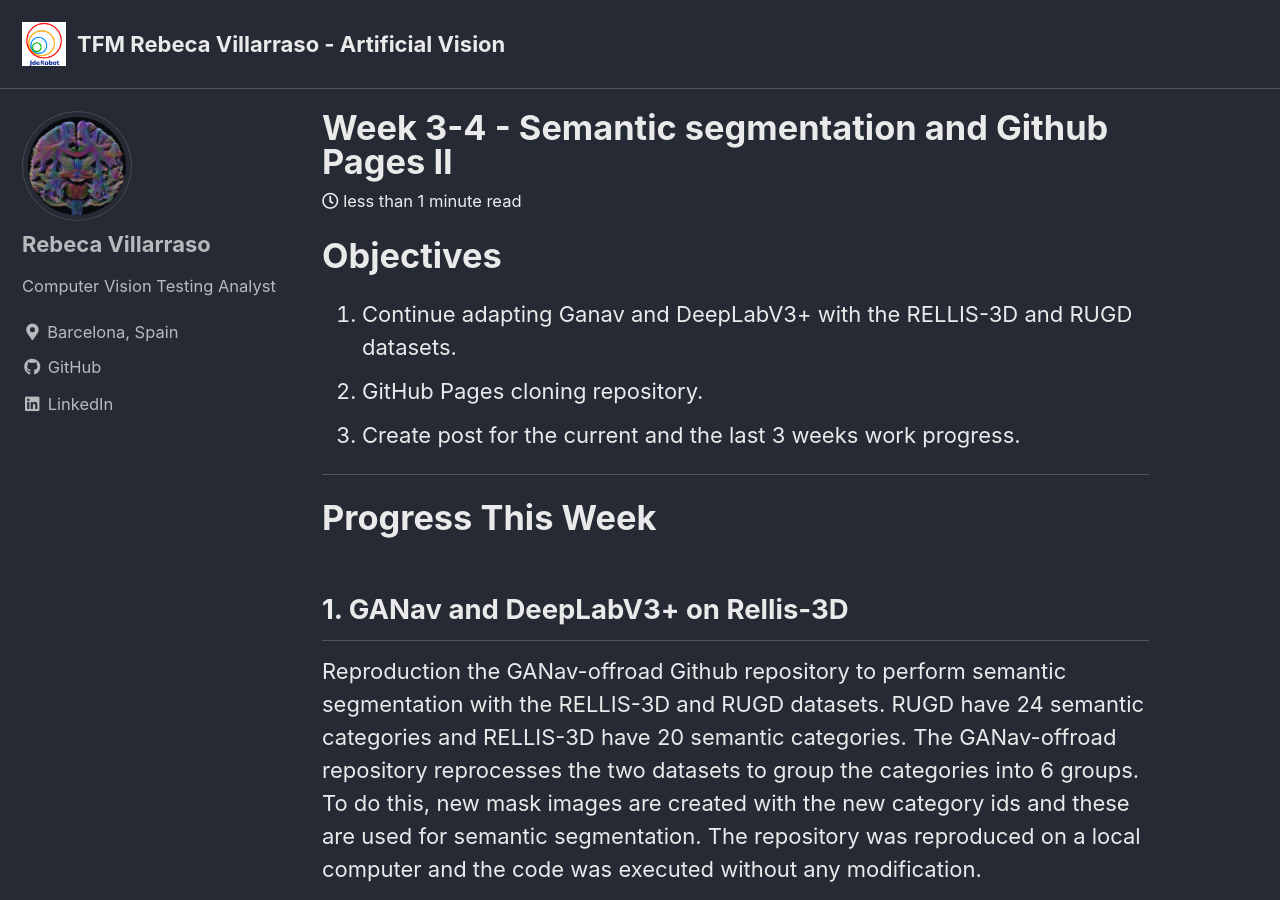
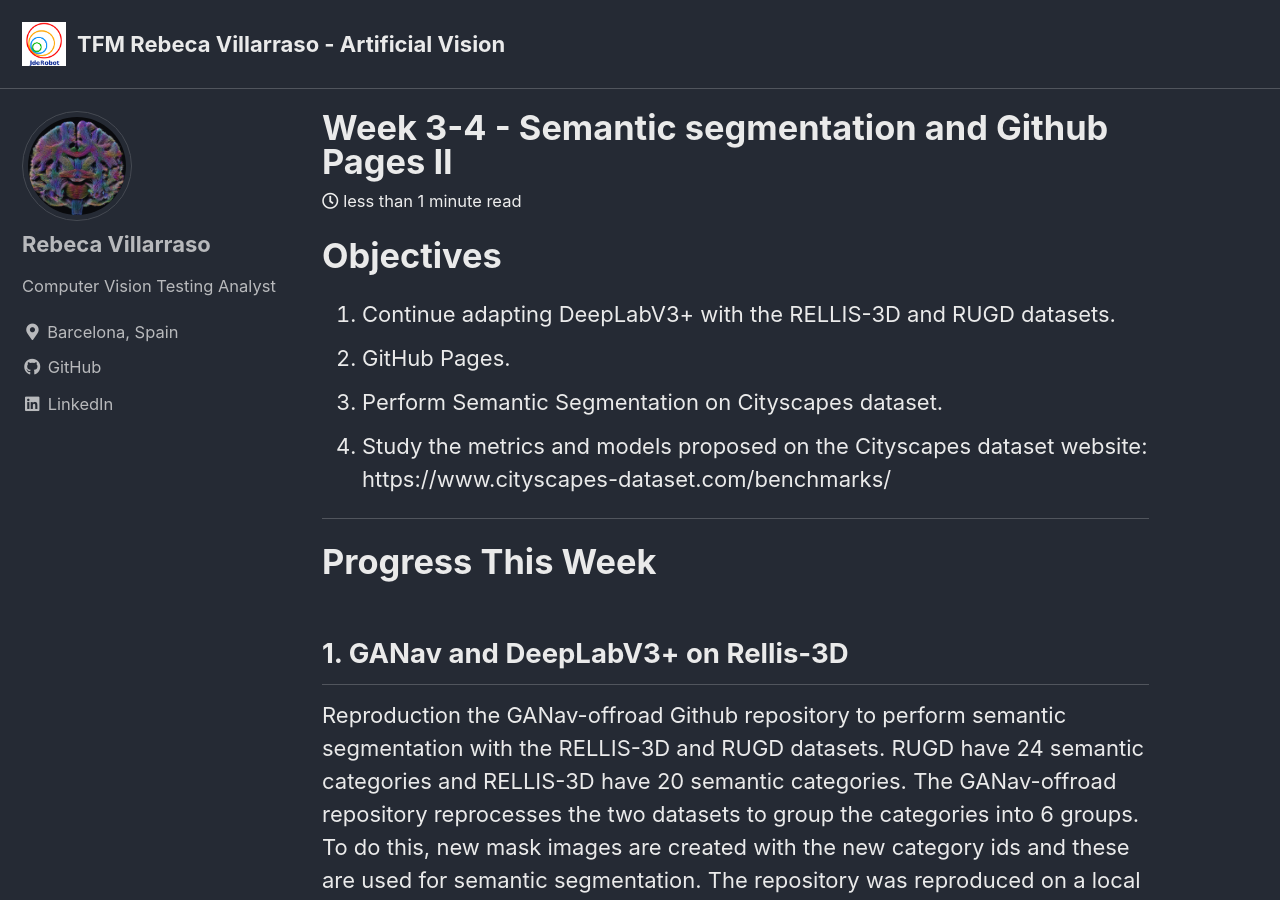
Before and after one commit to RoboticsLabURJC/2024-tfm-rebeca-villaraso, a Jekyll site: the page built from docs/_posts/2024-03-15-Week-2.md, in a window 1280 px wide and 900 px high. Built offline with Jekyll 4.4.1, drawn with Linux system fonts in a browser that asks for light colours; cached includes are drawn as plain includes.

Commit message:
Update 2024-03-15-Week-2.md

```diff
--- a/docs/_posts/2024-03-15-Week-2.md
+++ b/docs/_posts/2024-03-15-Week-2.md
@@ -11,9 +11,10 @@ tags:
 
 # Objectives
 
-1. Continue adapting Ganav and DeepLabV3+ with the RELLIS-3D and RUGD datasets.
-2. GitHub Pages cloning repository.
-3. Create post for the current and the last 3 weeks work progress.
+1. Continue adapting DeepLabV3+ with the RELLIS-3D and RUGD datasets.
+2. GitHub Pages.
+3. Perform Semantic Segmentation on Cityscapes dataset.
+4. Study the metrics and models proposed on the Cityscapes dataset website: https://www.cityscapes-dataset.com/benchmarks/
 
 
 ---
```
